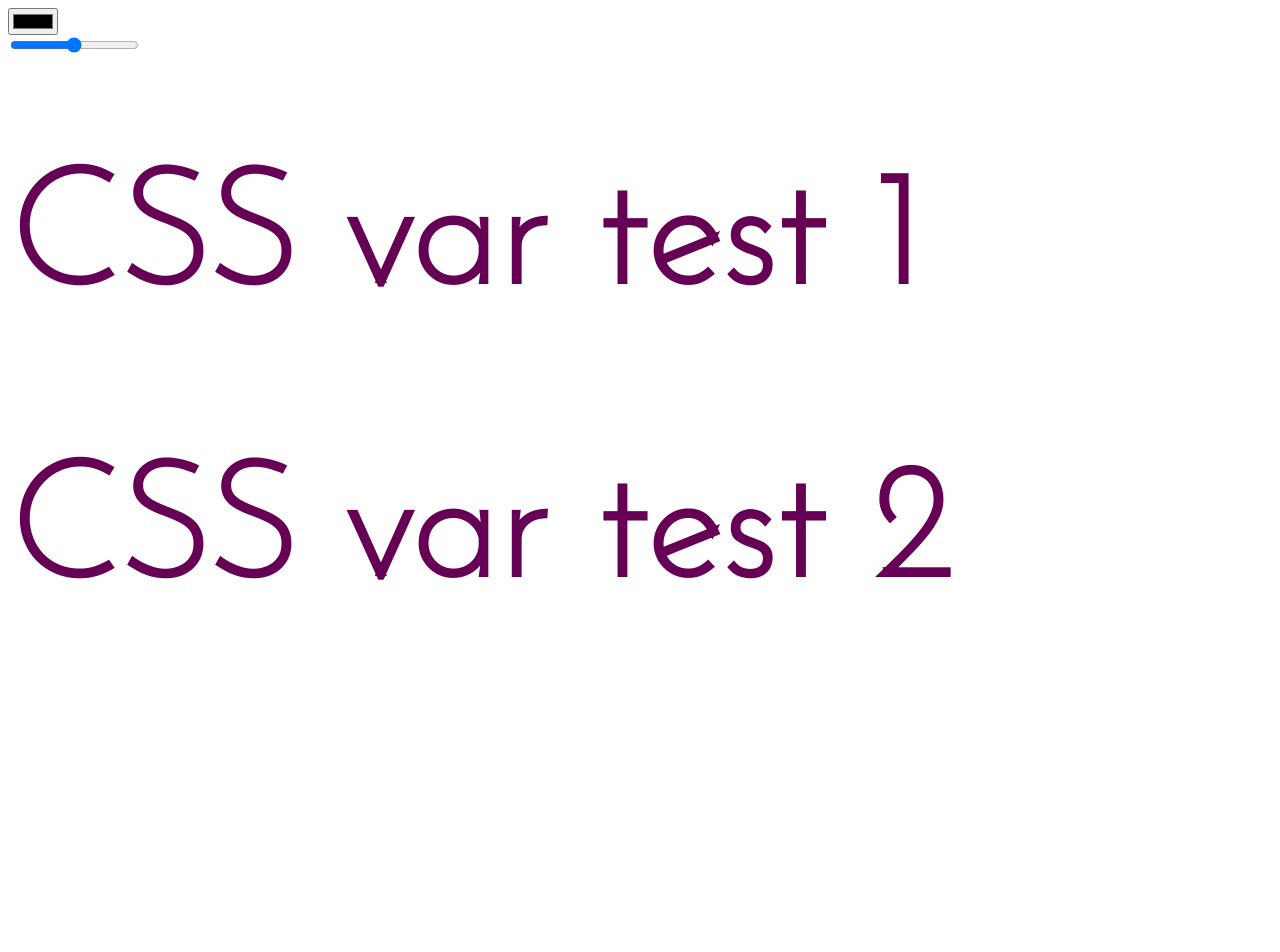
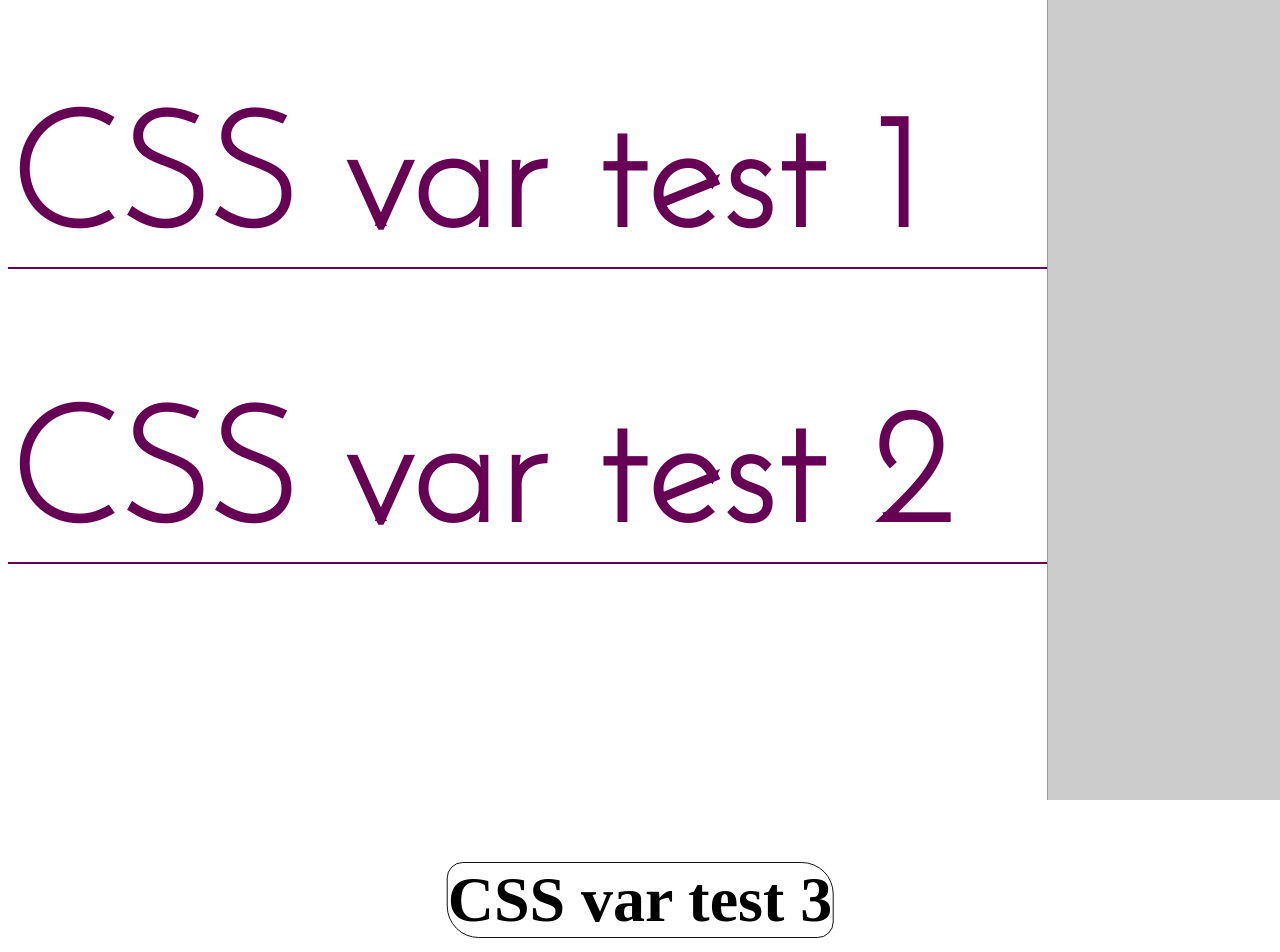
Before and after one commit to SmevSmevson/Orderly-Menu-App, a React (Create React App) app: page / in a window 1280 px wide. Shown: the top 952 px of the page. Before the commit the page ends 800 px from the top, so only its background shows below. Built offline with nearby package versions, Linux system fonts and the light colour scheme.

Commit message:
Add style customizer code
- clicking on an element in a component will show all css vars related to that component
- you can change the css variables
- footer code is only included for testing purposes

```diff
--- a/src/components/Header.js
+++ b/src/components/Header.js
@@ -1,35 +1,131 @@
-import React from 'react'
+import React, { useState, useEffect } from 'react'
 import '../styles/scss/main.scss'
 
 const Header = () => {
+	const [customVars, setCustomVars] = useState([])
+	const [node, setNode] = useState(null)
 
-	let node = null
-
-	// a test function to see how easy is is to change color with css vars
-	function changeColor(event){
-		node.style.setProperty("--header-title-color", event.target.value)
+	function changeCSSVar(event, value) {
+		value.value = event.target.value
+		//need to get node.style dynamically
+		node.style.setProperty(value.property, `${value.value}`)
+		getChangedCSSVars(event)
 	}
 
-	// a test function to see how easy is is to change font-size with css vars
-	function changeSize(event){
-		node.style.setProperty("--header-title-font-size", `${event.target.value/10}rem`)
+	function getChangedCSSVars(e) {
+		let styles = e.currentTarget.style
+		console.log(styles)
+		for (var i = styles.length; i--; ) {
+			console.log(
+				'property:',
+				styles[i],
+				', value:',
+				styles.getPropertyValue(styles[i]),
+			)
+		}
 	}
+
+	function parseCSSVarsFromRules(matchedRules) {
+		let cssVars = []
+		matchedRules.forEach((csstext) => {
+			let rules = csstext.substring(
+				csstext.indexOf('{') + 1,
+				csstext.indexOf('}'),
+			)
+			rules = rules.split(';')
+			rules.forEach((rule) => {
+				if (rule.trim().startsWith('--')) {
+					let splitRule = rule.split(':')
+					cssVars.push({
+						property: splitRule[0].trim(),
+						value: splitRule[1].trim(),
+					})
+				}
+			})
+		})
+		return cssVars
+	}
+
+	// works in chrome and safari and firefox
+	function getElementCSSVars(event) {
+		console.log(event.currentTarget)
+		setNode(event.currentTarget)
+		console.log('currentNode', node)
+		if (navigator.userAgent.indexOf('Chrome') !== -1) {
+			let cssVars = []
+			Object.keys(document.styleSheets).forEach((key) => {
+				let styleSheet = document.styleSheets[key].cssRules
+				let matchedNodeSelectorRules = Object.keys(styleSheet).reduce(
+					(acc, key) => {
+						let rule = styleSheet[key]
+						if (
+							(rule.selectorText
+								? rule.selectorText.includes(`#${event.currentTarget.id}`)
+								: false) ||
+							rule.selectorText === ':root'
+						) {
+							acc.push(rule.cssText)
+						}
+						return acc
+					},
+					[],
+				)
+				cssVars = parseCSSVarsFromRules(matchedNodeSelectorRules)
+			})
+			console.log('cssVars: ', cssVars)
+			return cssVars
+		} else {
+			let compStyles = getComputedStyle(event.currentTarget)
+
+			let cssVars = Object.values(compStyles).reduce((acc, cur) => {
+				if (cur.includes('--')) {
+					acc.push({
+						property: cur,
+						value: compStyles.getPropertyValue(cur).trim(),
+					})
+				}
+				return acc
+			}, [])
+
+			return cssVars
+		}
+	}
+
+	useEffect(() => {
+		// getChangedCSSVars()
+		console.log('nodeID: ', node ? node.id : null, ', cssVars: ', customVars)
+	})
 
 	return (
 		<div>
-			{/*--- test inputs start ---*/}
-			<input type="color" onChange={changeColor}></input>
-			<div className="slidecontainer">
-				<input type="range" min="1" max="100" value="50" className="slider" id="myRange" onChange={changeSize}></input>
+			{/*--- test dynamic inputs start ---*/}
+			<div className="editor-section">
+				{customVars.map((value, index) => {
+					return (
+						<div key={index}>
+							<label htmlFor={value.property}>{value.property}:</label>
+							<input
+								id={value.property}
+								type={value.value.includes('#') ? 'color' : 'text'}
+								placeholder={value.value}
+								onChange={(e) => changeCSSVar(e, value)}
+							/>
+						</div>
+					)
+				})}
 			</div>
-			{/*--- test inputs end   ---*/}
+			{/*--- test dynamic inputs end   ---*/}
 
 			{/* if there are ids used in a loop will that cause an error since ids should be uneique?*/}
 			{/* if so lets change this to a class */}
-			<header id="header" ref={(n) => {node = n}}>
+			<header id="header" onClick={(e) => setCustomVars(getElementCSSVars(e))}>
 				<h1 className="header-title">CSS var test 1</h1>
 				<h2 className="header-title">CSS var test 2</h2>
 			</header>
+
+			<footer id="footer" onClick={(e) => setCustomVars(getElementCSSVars(e))}>
+				<h1 className="footer-title">CSS var test 3</h1>
+			</footer>
 		</div>
 	)
 }
--- a/src/styles/scss/_header-vars.scss
+++ b/src/styles/scss/_header-vars.scss
@@ -5,7 +5,10 @@
 }
 
 // if we wanted to use the same var name in a different scope we can
-// #footer{
-//     --header-title-font-size: 4em;     //this will not ovewrite the previous decleration in #header
+#footer{
+    --footer-title-font-size: 4em;     //this will not ovewrite the previous decleration in #header
                                     //as this is a different scope and so it is a new var
-// }
+    --footer-title-x: 50%;
+    --footer-title-y: 50%;
+    --footer-border-radius: 1rem 2rem 1rem 2rem;
+}
--- a/src/styles/scss/_header.scss
+++ b/src/styles/scss/_header.scss
@@ -5,5 +5,34 @@
                                                                                     //if not fallback to --header-title-color if diclared,
                                                                                     //if not fallback to black
         font-family: var(--G-header-font-family);
+        border-bottom: 2px solid;
     }
 }
+
+.editor-section{
+    position: fixed;
+    right: 0;
+    top: 0;
+    bottom: 0;
+    width: 200px;
+    background-color: #ccc;
+    border-left: #999 solid 1px;
+    padding: 1rem;
+}
+
+#footer{
+    position: relative;
+    height: 20rem;
+
+    .footer-title{
+        position: absolute;
+        top: var(--footer-title-y, 50%);
+        left: var(--footer-title-x, 50%);
+        transform: translate(-50%,-50%);
+        border: 1px solid #111111;
+        border-radius: var(--footer-border-radius, 1rem 1rem 1rem 1rem);
+        transform-origin: center;
+        font-size: var(--footer-title-font-size, 2rem);
+        transition: all 300ms;
+    }
+}
```
